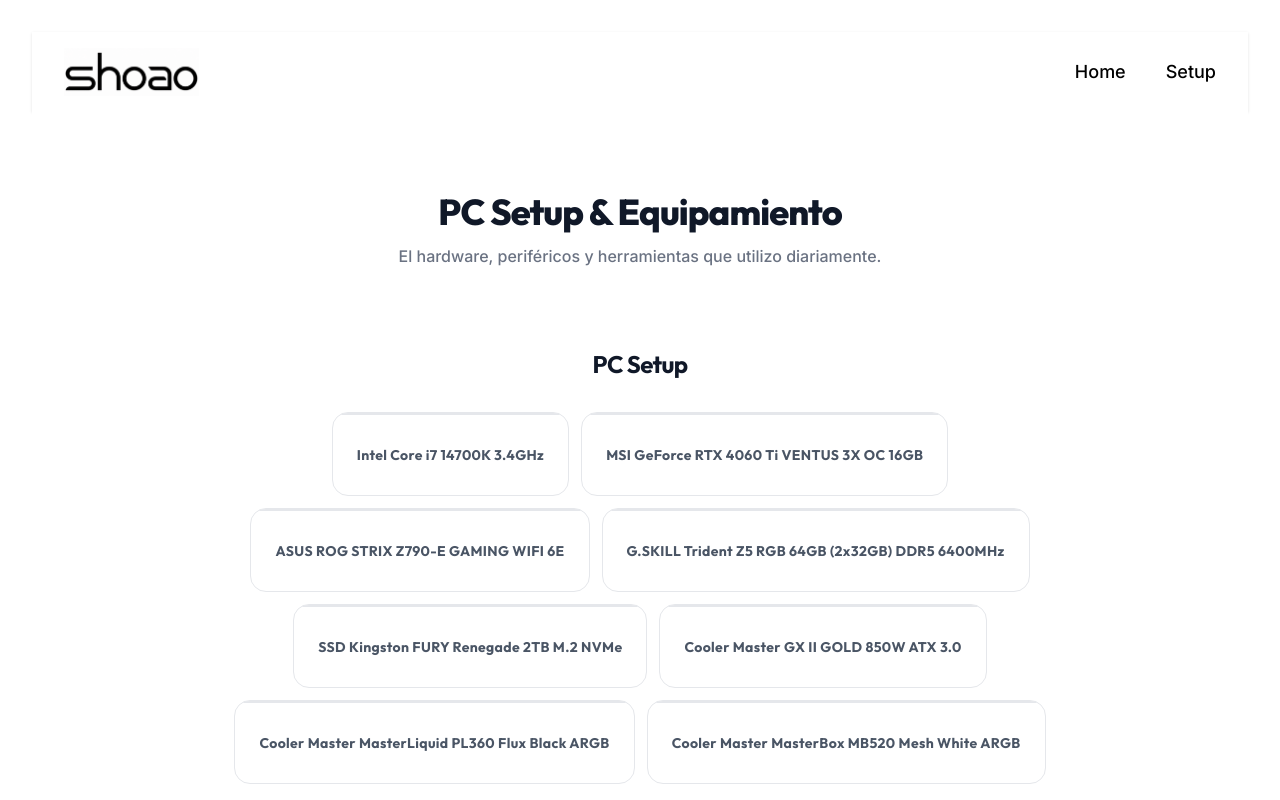
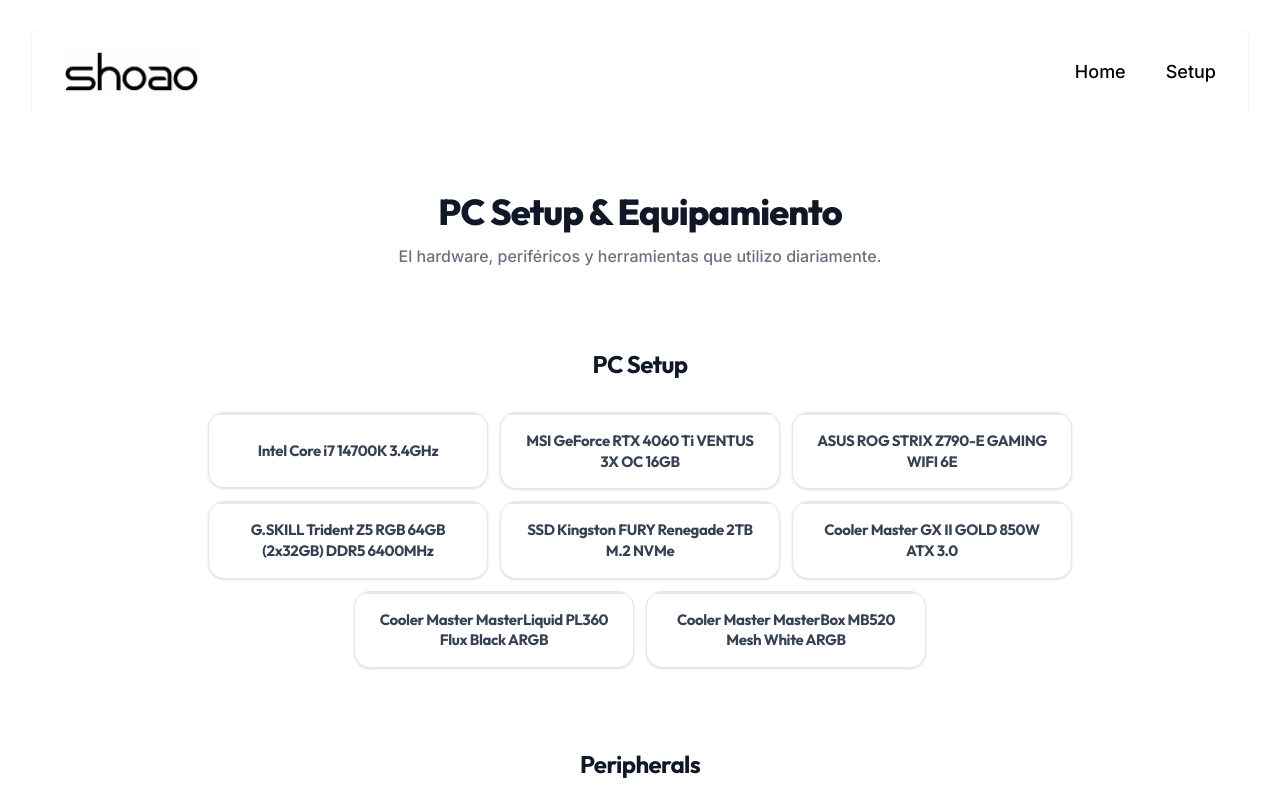
Before and after one commit to Fabrizio7S/landing-shoao, a React (Vite) app: page /setup in a window 1280 px wide. Shown: the top 800 px of the page. Built offline with nearby package versions, Linux system fonts and the light colour scheme.

Commit message:
feat:coregir errores

```diff
--- a/src/components/layout/Footer.tsx
+++ b/src/components/layout/Footer.tsx
@@ -40,7 +40,7 @@
             className="text-gray-400 hover:text-[#9146FF] transition-colors duration-200"
             aria-label="Twitch"
           >
-            <svg viewBox="0 0 24 24" fill="currentColor" className="w-6 h-6">
+            <svg viewBox="0 0 24 24" fill="currentColor" className="w-5 h-5 sm:w-6 sm:h-6">
               <path d="M11.571 4.714h1.715v5.143H11.57zm4.715 0H18v5.143h-1.714zM6 0L1.714 4.286v15.428h5.143V24l4.286-4.286h3.428L22.286 12V0zm14.571 11.143l-3.428 3.428h-3.429l-3 3v-3H6.857V1.714h13.714Z"/>
             </svg>
           </a>
@@ -53,7 +53,7 @@
             className="text-gray-400 hover:text-[#53FC18] transition-colors duration-200"
             aria-label="Kick"
           >
-            <svg viewBox="0 0 24 24" fill="currentColor" className="w-6 h-6">
+            <svg viewBox="0 0 24 24" fill="currentColor" className="w-5 h-5 sm:w-6 sm:h-6">
               <path d="M3 3h4v18H3V3zm4 6h4v3H7V9zm4-3h4v3h-4V6zm4-3h5v3h-5V3zm-8 9h4v3H7v-3zm4 3h4v3h-4v-3zm4 3h5v3h-5v-3z"/>
             </svg>
           </a>
@@ -66,7 +66,7 @@
             className="text-gray-400 hover:text-[#5865F2] transition-colors duration-200"
             aria-label="Discord"
           >
-            <svg viewBox="0 0 24 24" fill="currentColor" className="w-6 h-6">
+            <svg viewBox="0 0 24 24" fill="currentColor" className="w-5 h-5 sm:w-6 sm:h-6">
               <path d="M20.317 4.37a19.791 19.791 0 0 0-4.885-1.515.074.074 0 0 0-.079.037c-.21.375-.444.864-.608 1.25a18.27 18.27 0 0 0-5.487 0 12.64 12.64 0 0 0-.617-1.25.077.077 0 0 0-.079-.037A19.736 19.736 0 0 0 3.677 4.37a.07.07 0 0 0-.032.027C.533 9.046-.32 13.58.099 18.057a.082.082 0 0 0 .031.057 19.9 19.9 0 0 0 5.993 3.03.078.078 0 0 0 .084-.028c.462-.63.874-1.295 1.226-1.994.021-.041.001-.09-.041-.106a13.094 13.094 0 0 1-1.873-.894.077.077 0 0 1-.008-.128c.126-.093.252-.19.372-.287a.075.075 0 0 1 .077-.011c3.92 1.793 8.18 1.793 12.061 0a.073.073 0 0 1 .078.009c.12.099.246.195.373.289a.077.077 0 0 1-.006.127 12.299 12.299 0 0 1-1.873.894.077.077 0 0 0-.041.107c.36.698.772 1.362 1.225 1.993a.076.076 0 0 0 .084.028 19.839 19.839 0 0 0 6.002-3.03.077.077 0 0 0 .032-.054c.5-5.177-.838-9.674-3.549-13.66a.061.061 0 0 0-.031-.03zM8.02 15.33c-1.183 0-2.157-1.085-2.157-2.419 0-1.333.956-2.419 2.156-2.419 1.21 0 2.176 1.096 2.157 2.42 0 1.333-.956 2.418-2.156 2.418zm7.975 0c-1.183 0-2.157-1.085-2.157-2.419 0-1.333.955-2.419 2.156-2.419 1.21 0 2.176 1.096 2.157 2.42 0 1.333-.946 2.418-2.156 2.418z"/>
             </svg>
           </a>
--- a/src/components/ui/SetupCard.tsx
+++ b/src/components/ui/SetupCard.tsx
@@ -4,11 +4,11 @@
   const isAffiliate = Boolean(item.affiliateUrl);
 
   const cardContent = (
-    <div className="px-6 py-5 flex items-center justify-center min-h-[80px] text-center">
+    <div className="px-5 py-4 flex items-center justify-center min-h-[72px] text-center">
       <h3
         className={`
-          text-sm font-bold tracking-wide transition-colors duration-200
-          ${isAffiliate ? "text-black group-hover:text-gray-700" : "text-gray-600"}
+          text-sm sm:text-[15px] font-semibold tracking-tight leading-snug transition-colors duration-200
+          ${isAffiliate ? "text-black group-hover:text-gray-700" : "text-gray-700"}
         `}
       >
         {item.name}
@@ -18,14 +18,15 @@
 
   const affiliateStyle = `
     group relative bg-white border border-black rounded-2xl overflow-hidden
-    transition-all duration-200 flex flex-col h-full
-    hover:-translate-y-1 hover:shadow-md
-    hover:border-gray-800
+    shadow-sm transition-all duration-200 flex flex-col h-full
+    hover:-translate-y-1 hover:shadow-lg hover:border-gray-800
+    w-full sm:w-[280px]
   `;
 
   const normalStyle = `
     group relative bg-white border border-gray-200 rounded-2xl overflow-hidden
-    transition-all duration-200 flex flex-col h-full
+    shadow-sm transition-all duration-200 flex flex-col h-full
+    w-full sm:w-[280px]
   `;
 
   if (isAffiliate) {
@@ -37,7 +38,7 @@
         className={affiliateStyle}
       >
 
-        <div className="h-[2px] w-full bg-black" />
+        <div className="h-[2px] w-full bg-black/90" />
 
         {cardContent}
       </a>
```
